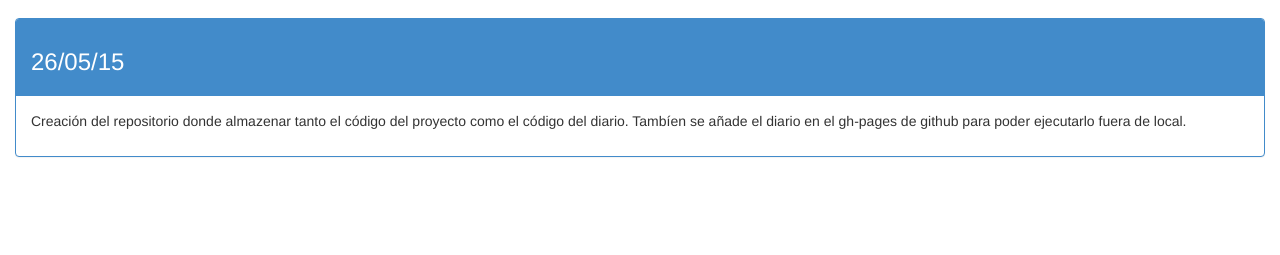
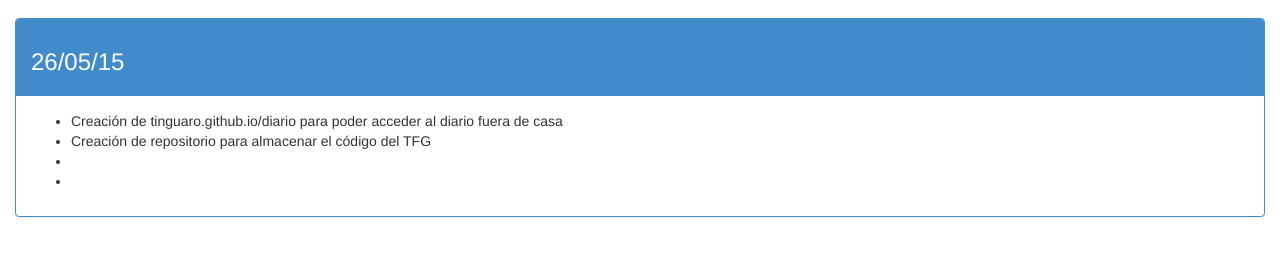
Before and after one commit to Tinguaro/diario, a plain HTML site: page index.html in a window 1280 px wide. Shown: the part 105-360 px from the top of the page. Drawn offline with Linux system fonts and the light colour scheme.

Commit message:
Cambiado dia 1

```diff
--- a/index.html
+++ b/index.html
@@ -22,7 +22,12 @@
 		  	<h3>26/05/15</h3>
 		  </div>
 		  <div class="panel-body">
-		    <p>Creación del repositorio donde almazenar tanto el código del proyecto como el código del diario. Tambíen se añade el diario en el gh-pages de github para poder ejecutarlo fuera de local.</p>
+		    <ul>
+		    	<li>Creación de tinguaro.github.io/diario para poder acceder al diario fuera de casa</li>
+		    	<li>Creación de repositorio para almacenar el código del TFG</li>
+		    	<li></li>
+		    	<li></li>
+		    </ul>
 		  </div>
 		</div>
 	</div>
```
